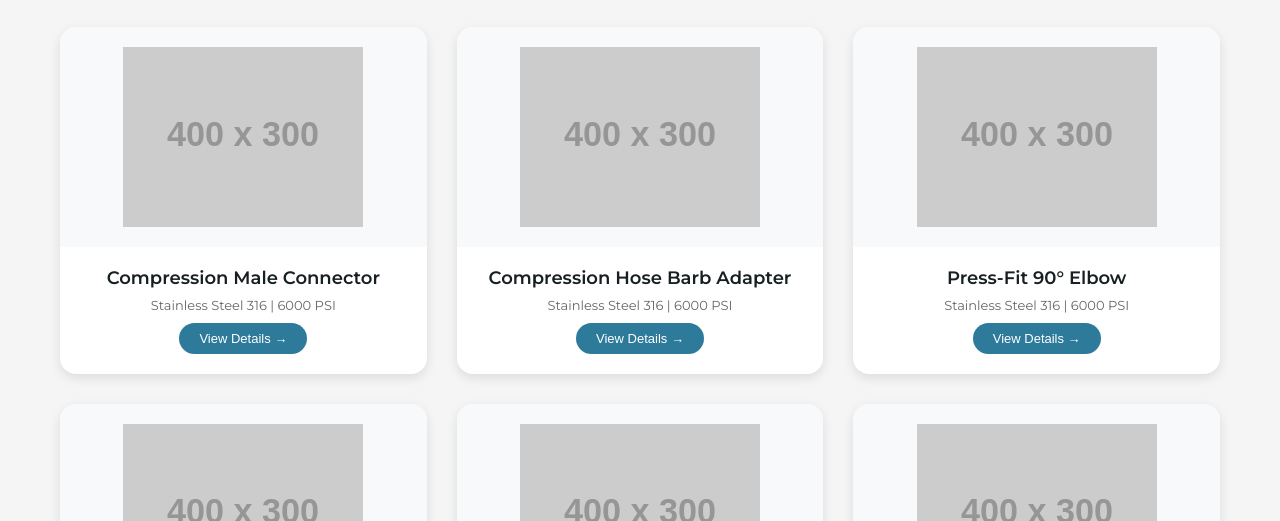
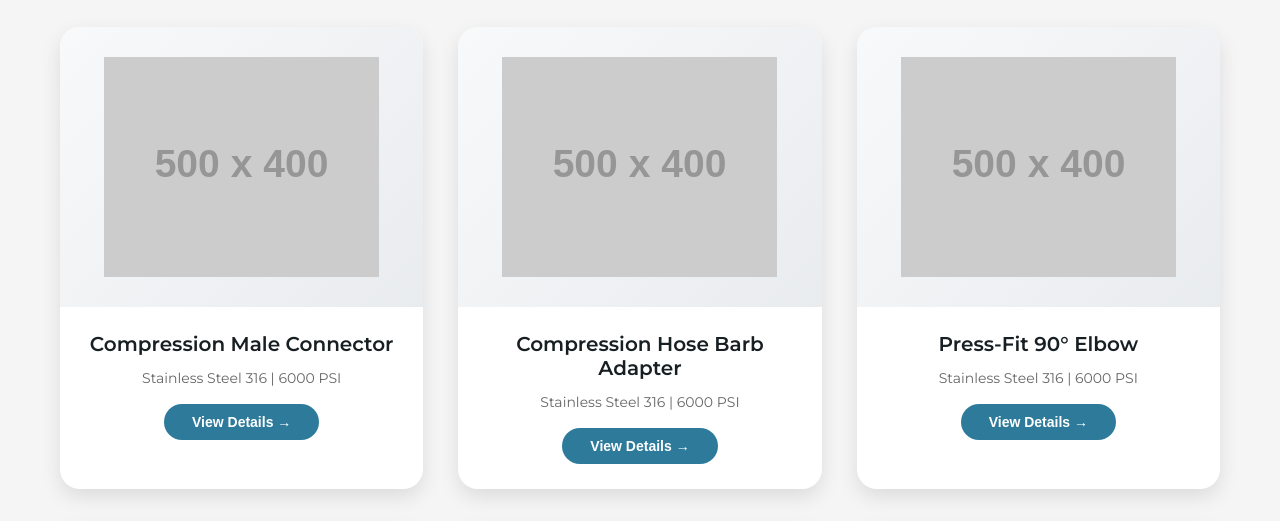
Before and after one commit to janellefernandes2005/SatyamControlls, a website with bundled scripts: page view-category.html in a window 1280 px wide. Shown: the part 210-731 px from the top of the page. Built offline with nearby package versions, Linux system fonts and the light colour scheme; placeholder pictures from the web are drawn by us.

Commit message:
FIX: CORS issue resolved, cards are now BIGGER (280px height)

```diff
--- a/admin-dashboard.ts
+++ b/admin-dashboard.ts
@@ -73,7 +73,7 @@ class PredictiveAdminDashboard {
             } catch (e) {}
 
             // ✅ ONLY CHANGE - Point to Render ML service
-            const response = await fetch('https://satyam-ml.onrender.com/api/admin/analyze', {
+            const response = await fetch('/api/admin/analyze', {
                 method: 'POST',
                 headers: { 'Content-Type': 'application/json' },
                 body: JSON.stringify({ visitors, inquiries, clickstream, products })
--- a/subcategories.ts
+++ b/subcategories.ts
@@ -1,4 +1,4 @@
-// subcategories.ts - FULL ORIGINAL WITH BIG CARDS (3x2 GRID)
+// subcategories.ts - BIGGER CARDS (400px height)
 
 interface Subcategory {
     id: string;
@@ -84,7 +84,7 @@ const getSubcategoriesForCategory = (categoryId: string): { name: string, subcat
     return allSubcategories[categoryId] || allSubcategories["tube-fittings"];
 };
 
-// Load and display subcategories with ORIGINAL BIG CARD LAYOUT
+// Load and display subcategories with BIGGER CARDS
 function loadSubcategoriesGrid() {
     const urlParams = new URLSearchParams(window.location.search);
     let categoryId = urlParams.get('cat') || 'tube-fittings';
@@ -107,32 +107,30 @@ function loadSubcategoriesGrid() {
     // Clear grid
     grid.innerHTML = '';
 
-    // Add subcategory cards - ORIGINAL BIG SIZE (3 per row, big cards)
+    // Add subcategory cards - BIGGER SIZE (280px height, larger fonts)
     category.subcategories.forEach((sub: Subcategory) => {
         const card = document.createElement('div');
         card.className = 'product-card';
-        card.style.cssText = 'background: white; border-radius: 16px; overflow: hidden; cursor: pointer; transition: all 0.3s ease; box-shadow: 0 4px 12px rgba(0,0,0,0.1);';
+        card.style.cssText = 'background: white; border-radius: 20px; overflow: hidden; cursor: pointer; transition: all 0.3s ease; box-shadow: 0 8px 20px rgba(0,0,0,0.1);';
 
         card.innerHTML = `
-            <div class="image-container" style="height: 220px; display: flex; align-items: center; justify-content: center; background: #f8f9fa; padding: 20px;">
+            <div class="image-container" style="height: 280px; display: flex; align-items: center; justify-content: center; background: linear-gradient(135deg, #f8f9fa 0%, #e9ecef 100%); padding: 25px;">
                 <img src="/api/products/image/${sub.id}"
                      alt="${sub.name}"
-                     style="max-width: 100%; max-height: 180px; object-fit: contain;"
-                     onerror="this.src='https://placehold.co/400x300/292C36/FFFFFF?text=${sub.name}'">
+                     style="max-width: 100%; max-height: 220px; object-fit: contain; transition: transform 0.3s ease;"
+                     onerror="this.src='https://placehold.co/500x400/292C36/FFFFFF?text=${sub.name}'">
             </div>
-            <div class="product-info" style="padding: 20px; text-align: center;">
-                <h3 style="font-size: 18px; margin-bottom: 8px; color: #171F22;">${sub.name}</h3>
-                <p style="font-size: 13px; color: #666; margin-bottom: 10px;">${sub.material} | ${sub.pressure}</p>
-                <button style="background: #2d7a9b; color: white; border: none; padding: 8px 20px; border-radius: 25px; cursor: pointer; font-size: 13px;">View Details →</button>
+            <div class="product-info" style="padding: 25px; text-align: center;">
+                <h3 style="font-size: 20px; font-weight: 700; margin-bottom: 12px; color: #171F22;">${sub.name}</h3>
+                <p style="font-size: 14px; color: #666; margin-bottom: 15px; line-height: 1.5;">${sub.material} | ${sub.pressure}</p>
+                <button style="background: #2d7a9b; color: white; border: none; padding: 10px 28px; border-radius: 30px; cursor: pointer; font-size: 14px; font-weight: 600; transition: all 0.3s ease;">View Details →</button>
             </div>
         `;
 
         card.addEventListener('click', (e) => {
-            // Don't trigger if clicking the button (to avoid double)
             if ((e.target as HTMLElement).tagName === 'BUTTON') {
                 e.stopPropagation();
             }
-            // Save current category before leaving
             sessionStorage.setItem('currentSubcategory', categoryId);
             sessionStorage.setItem('needsGridReload', 'true');
 
--- a/view-category.html
+++ b/view-category.html
@@ -105,41 +105,42 @@
         }
 
         /* Products Grid - 3x2 BIG CARDS */
+      /* Products Grid - 3 columns */
 .products-grid {
     display: grid;
     grid-template-columns: repeat(3, 1fr);
-            gap: 30px;
+    gap: 35px;
     margin-top: 30px;
 }
 
-        /* Product Card - BIG SIZE */
+/* Product Card - BIGGER */
 .product-card {
     background: white;
-            border-radius: 16px;
+    border-radius: 20px;
     overflow: hidden;
     cursor: pointer;
     transition: all 0.3s ease;
-            box-shadow: 0 4px 12px rgba(0,0,0,0.1);
+    box-shadow: 0 8px 20px rgba(0,0,0,0.1);
 }
 
 .product-card:hover {
     transform: translateY(-8px);
-            box-shadow: 0 12px 30px rgba(0,0,0,0.2);
+    box-shadow: 0 15px 35px rgba(0,0,0,0.2);
 }
 
-        /* Image Container - BIG */
+/* Image Container - TALLER */
 .image-container {
-            height: 240px;
+    height: 280px;
     display: flex;
     align-items: center;
     justify-content: center;
     background: linear-gradient(135deg, #f8f9fa 0%, #e9ecef 100%);
-            padding: 20px;
+    padding: 25px;
 }
 
 .image-container img {
     max-width: 100%;
-            max-height: 200px;
+    max-height: 220px;
     object-fit: contain;
     transition: transform 0.3s ease;
 }
@@ -148,33 +149,34 @@
     transform: scale(1.05);
 }
 
-        /* Product Info */
+/* Product Info - LARGER TEXT */
 .product-info {
-            padding: 20px;
+    padding: 25px;
     text-align: center;
 }
 
 .product-info h3 {
-            font-size: 18px;
-            font-weight: 600;
-            margin-bottom: 8px;
+    font-size: 20px;
+    font-weight: 700;
+    margin-bottom: 12px;
     color: #171F22;
 }
 
 .product-info p {
-            font-size: 13px;
+    font-size: 14px;
     color: #666;
     margin-bottom: 15px;
+    line-height: 1.5;
 }
 
 .view-details-btn {
     background: #2d7a9b;
     color: white;
     border: none;
-            padding: 8px 20px;
-            border-radius: 25px;
+    padding: 10px 28px;
+    border-radius: 30px;
     cursor: pointer;
-            font-size: 13px;
+    font-size: 14px;
     font-weight: 600;
     transition: all 0.3s ease;
 }
```
Also changed, not shown: dist/admin-dashboard.js, dist/subcategories.js. Lines whose indentation alone changed are shown as unchanged.
